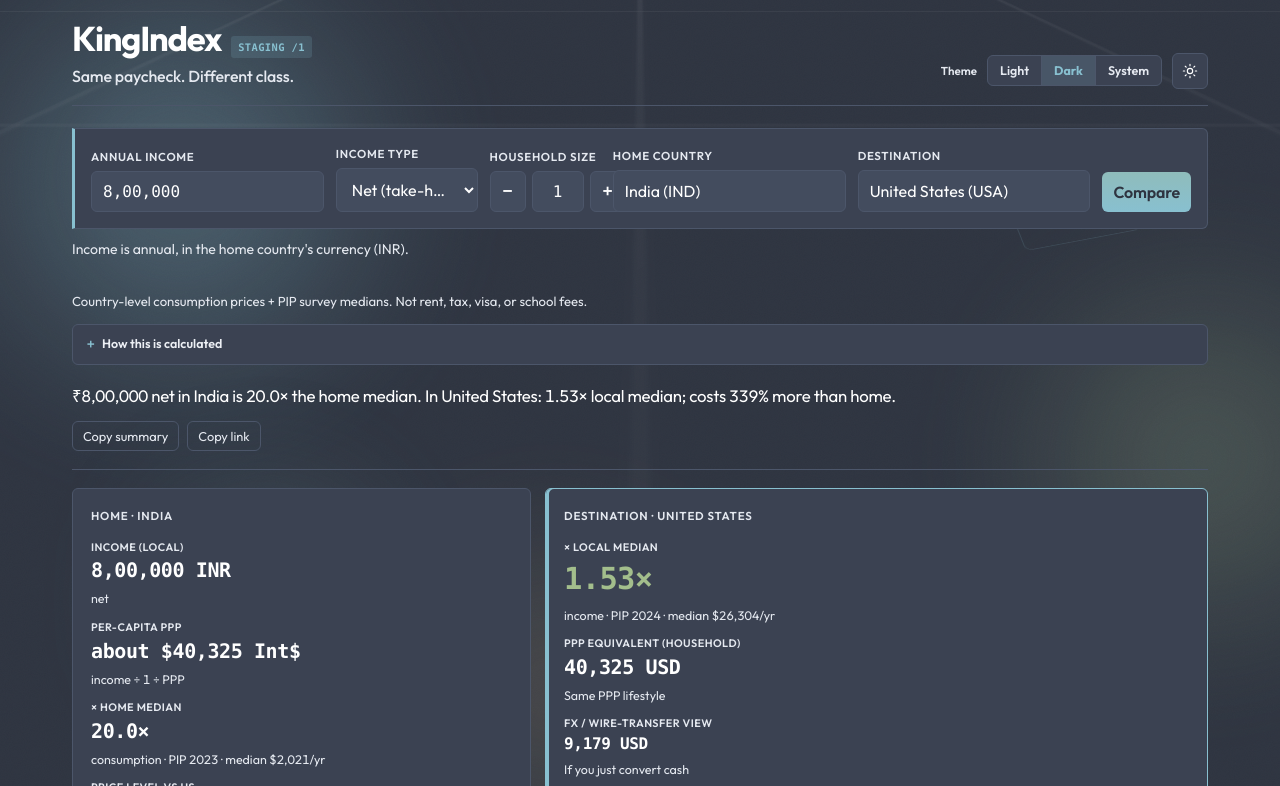
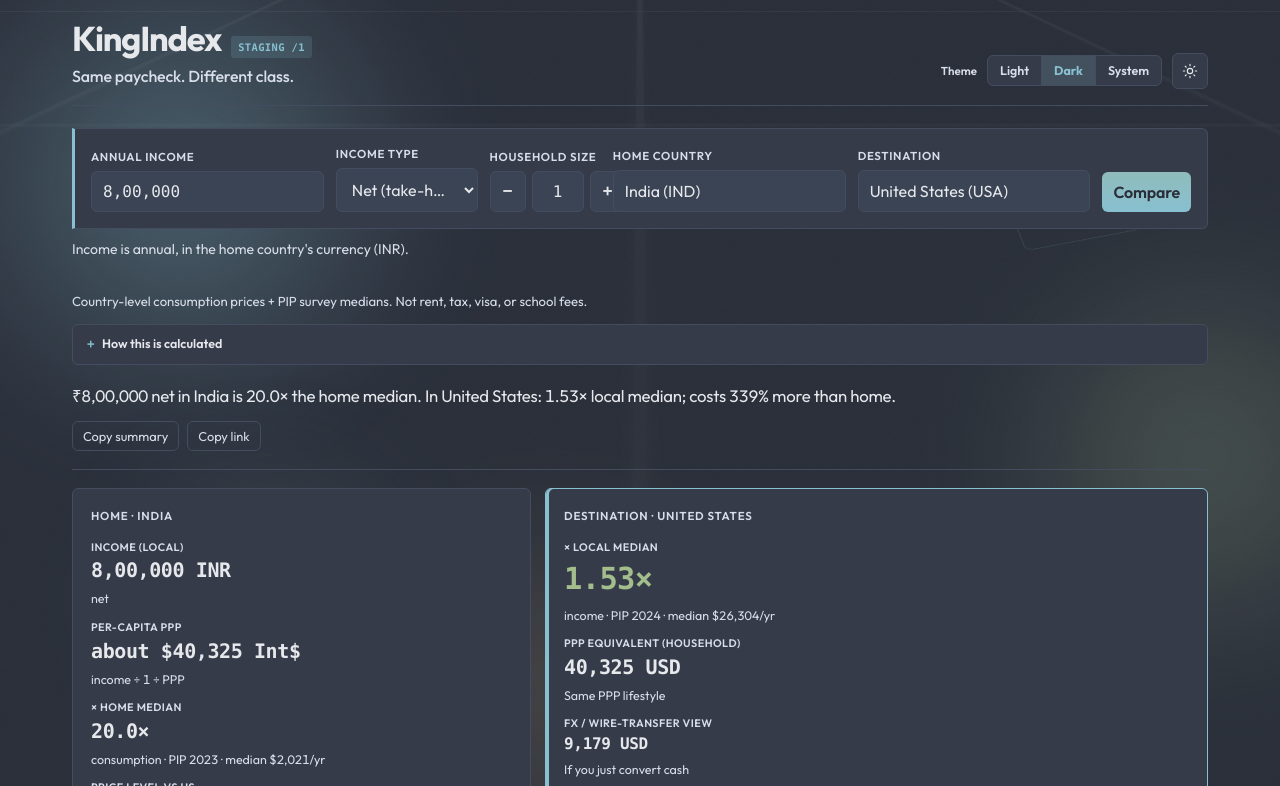
Before and after one commit to tanishqnalloju/kingindex-v2, a website: page public/1/index.html in a window 1280 px wide. Both pictures are taken after a click on the button "Switch to dark theme". Shown: the top 786 px of the page. Drawn offline with nearby package versions, Linux system fonts and the light colour scheme; a web font is replaced by a local one.

Commit message:
style(/1): deepen dark theme surfaces and ink

```diff
--- a/public/1/index.html
+++ b/public/1/index.html
@@ -90,41 +90,41 @@
   }
   [data-theme="dark"] {
     color-scheme: dark;
-    /* Nord polar night surfaces + vivid frost / aurora accents */
-    --bg: #2e3440;
-    --bg-tint: #3b4252;
-    --panel: #3b4252;
-    --panel2: #434c5e;
-    --ink: #ffffff;
-    --muted: #e5e9f0;
-    --line: #4c566a;
+    /* Deeper Nord polar night surfaces with restrained frost / aurora accents */
+    --bg: #292e39;
+    --bg-tint: #353b49;
+    --panel: #353b49;
+    --panel2: #3b4454;
+    --ink: #e6e8ec;
+    --muted: #d8dee9;
+    --line: #444d60;
     --accent: #88c0d0;
     --accent-bright: #8fbcbb;
     --accent-soft: rgba(136, 192, 208, 0.16);
     --hero: #a3be8c;
     --gold: #ebcb8b;
     --danger: #bf616a;
-    --track: #434c5e;
+    --track: #3b4454;
     --us-tick: #81a1c1;
     --shadow: none;
-    --thead-bg: #434c5e;
-    --row-hover: #434c5e;
-    --row-selected: #4c566a;
+    --thead-bg: #3b4454;
+    --row-hover: #3b4454;
+    --row-selected: #444d60;
     --row-selected-outline: #88c0d0;
-    --row-border: #4c566a;
-    --method-bg: #3b4252;
-    --method-strong: #eceff4;
-    --picker-hover: #4c566a;
+    --row-border: #444d60;
+    --method-bg: #353b49;
+    --method-strong: #e6e8ec;
+    --picker-hover: #444d60;
     --ghost-hover-border: #88c0d0;
     --primary-top: #8fbcbb;
     --primary-bot: #88c0d0;
-    --primary-ink: #2e3440;
-    --band-stretched-fg: #e5e9f0;
-    --band-stretched-bg: #434c5e;
-    --band-stretched-bd: #4c566a;
-    --band-normal-fg: #eceff4;
-    --band-normal-bg: #434c5e;
-    --band-normal-bd: #4c566a;
+    --primary-ink: #292e39;
+    --band-stretched-fg: #d8dee9;
+    --band-stretched-bg: #3b4454;
+    --band-stretched-bd: #444d60;
+    --band-normal-fg: #e6e8ec;
+    --band-normal-bg: #3b4454;
+    --band-normal-bd: #444d60;
     --band-comfortable-fg: #8fbcbb;
     --band-comfortable-bg: rgba(143, 188, 187, 0.14);
     --band-comfortable-bd: #88c0d0;
```
Also changed, not shown: DESIGN-1.md (+1 -1 lines).
